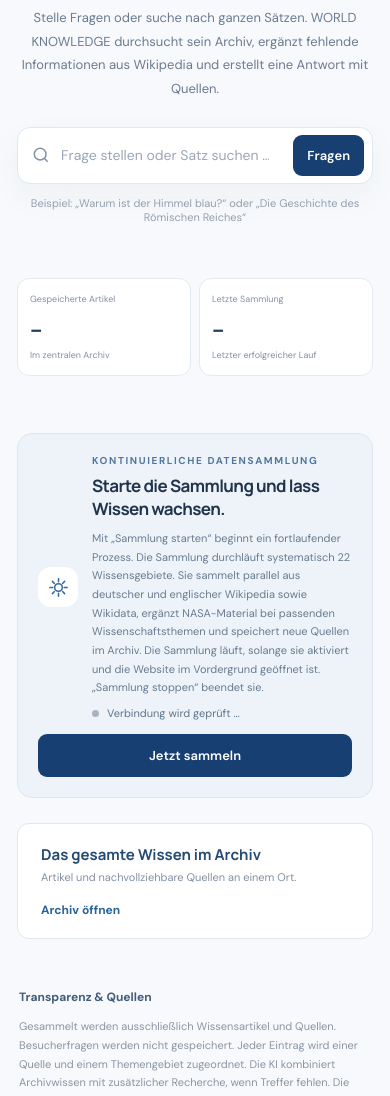
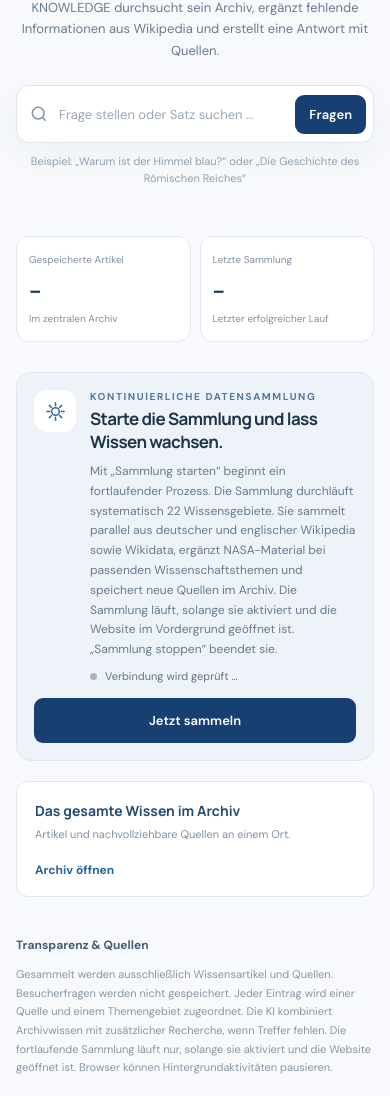
Before and after one commit to LordLOLQDH/WORLD-KNOWLEDGE, a plain HTML site: page index.html in a window 390 px wide. Shown: the part 306-1402 px from the top of the page. Drawn offline with nearby package versions, Linux system fonts and the light colour scheme.

Commit message:
Polish mobile layout and tighten homepage spacing

```diff
--- a/assets/css/style.css
+++ b/assets/css/style.css
@@ -122,3 +122,33 @@ main{max-width:1120px;margin:auto;padding:0 28px}.hero{text-align:center;padding
 
 /* Dropdown navigation v0.6.3 */
 .topbar{position:relative;z-index:20}.site-menu{position:relative}.menu-toggle{display:inline-flex;align-items:center;gap:9px;border:1px solid #dce5ef;border-radius:10px;background:#fff;color:#344b64;padding:10px 13px;font:600 12px 'DM Sans',sans-serif;cursor:pointer}.menu-toggle:hover,.menu-toggle[aria-expanded=true]{background:#f1f6fb;border-color:#c6d6e6}.menu-lines{width:15px;height:12px;position:relative;border-top:2px solid #456b92;border-bottom:2px solid #456b92;display:inline-block}.menu-lines:after{content:'';position:absolute;left:0;right:0;top:4px;border-top:2px solid #456b92}.menu-panel{position:absolute;right:0;top:calc(100% + 10px);width:min(270px,calc(100vw - 35px));padding:8px;background:#fff;border:1px solid #dfe7ef;border-radius:13px;box-shadow:0 14px 35px #203b5b20;display:flex;flex-direction:column;gap:2px}.menu-panel[hidden]{display:none}.menu-panel a{display:block;padding:12px 13px;color:#526981;text-decoration:none;font-size:13px;border-radius:8px}.menu-panel a:hover{background:#f0f5fa;color:#245b91}.nav{display:none!important}@media(max-width:700px){.topbar{gap:10px}.menu-toggle{padding:9px 11px;font-size:11px}.menu-panel{right:-10px}.version{margin-left:auto}}
+
+/* Mobile polish and consistent version v0.6.4 */
+@media(max-width:700px){
+  main{padding:0 16px}
+  .hero{padding:46px 0 26px}
+  .hero h1{font-size:clamp(36px,10vw,48px);margin:18px 0 14px;line-height:1.08}
+  .hero-copy{font-size:13px;line-height:1.65;padding:0 4px}
+  .search-box{margin:24px auto 10px;height:58px;padding:6px 7px 6px 12px;gap:8px}
+  .search-box input{font-size:13px}
+  .search-box button{padding:11px 14px}
+  .search-hint{line-height:1.5;padding:0 8px}
+  .stats-grid{margin:24px 0 30px;gap:9px}
+  .stat-card{padding:15px 12px;border-radius:13px}
+  .stat-card strong{font-size:23px;margin:7px 0 5px}
+  .stat-label,.stat-note{font-size:10px;line-height:1.5}
+  .collector-panel{display:grid;grid-template-columns:44px minmax(0,1fr);align-items:start;gap:12px;padding:17px;margin-bottom:20px}
+  .collector-icon{width:42px;height:42px}
+  .collector-copy{min-width:0}
+  .collector-copy h2{font-size:17px;line-height:1.35;margin:5px 0}
+  .collector-copy p{font-size:12px;line-height:1.65;margin:8px 0}
+  .collector-status{font-size:11px;line-height:1.5;overflow-wrap:anywhere}
+  .collector-panel .primary-button{grid-column:1/-1;width:100%;margin-top:2px;padding:14px}
+  .archive-promo{padding:18px;margin:0 0 24px;align-items:flex-start}
+  .archive-promo strong{font-size:14px}
+  .archive-promo p{line-height:1.6}
+  .notice{padding:12px 0 30px}
+  .notice p{font-size:11px;line-height:1.7}
+  footer{padding:17px 16px;gap:12px}
+  footer .version{font-size:9px}
+}
```
